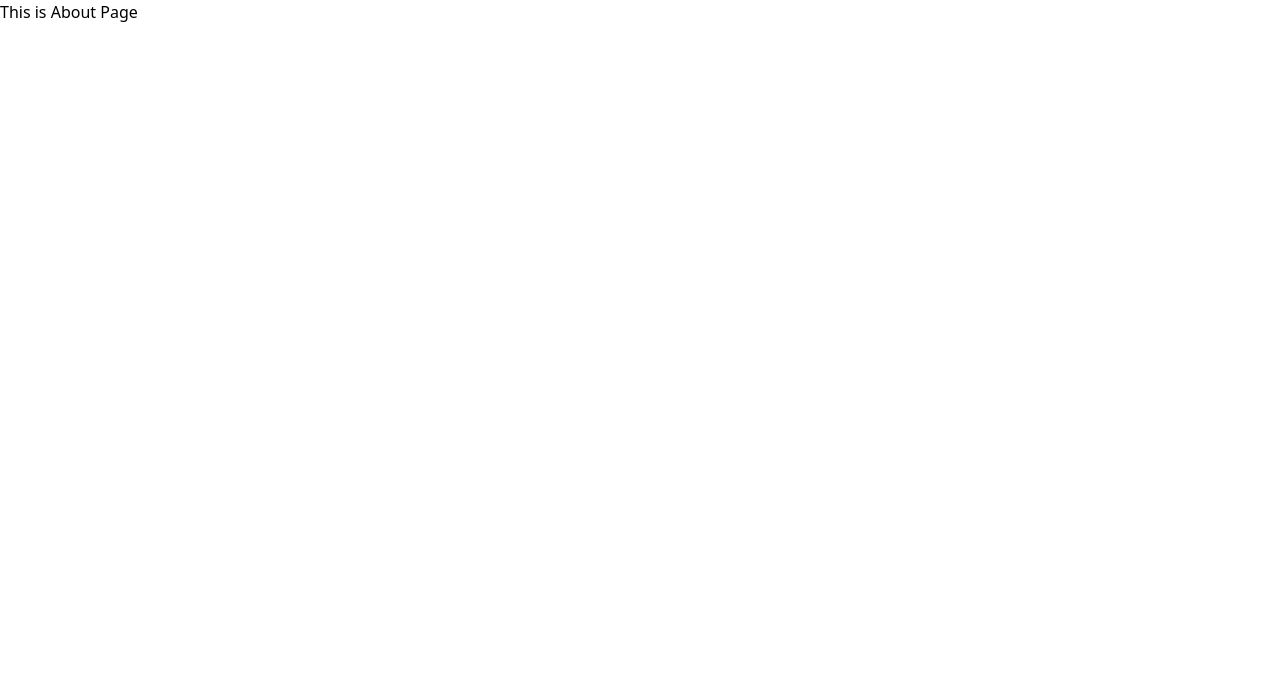
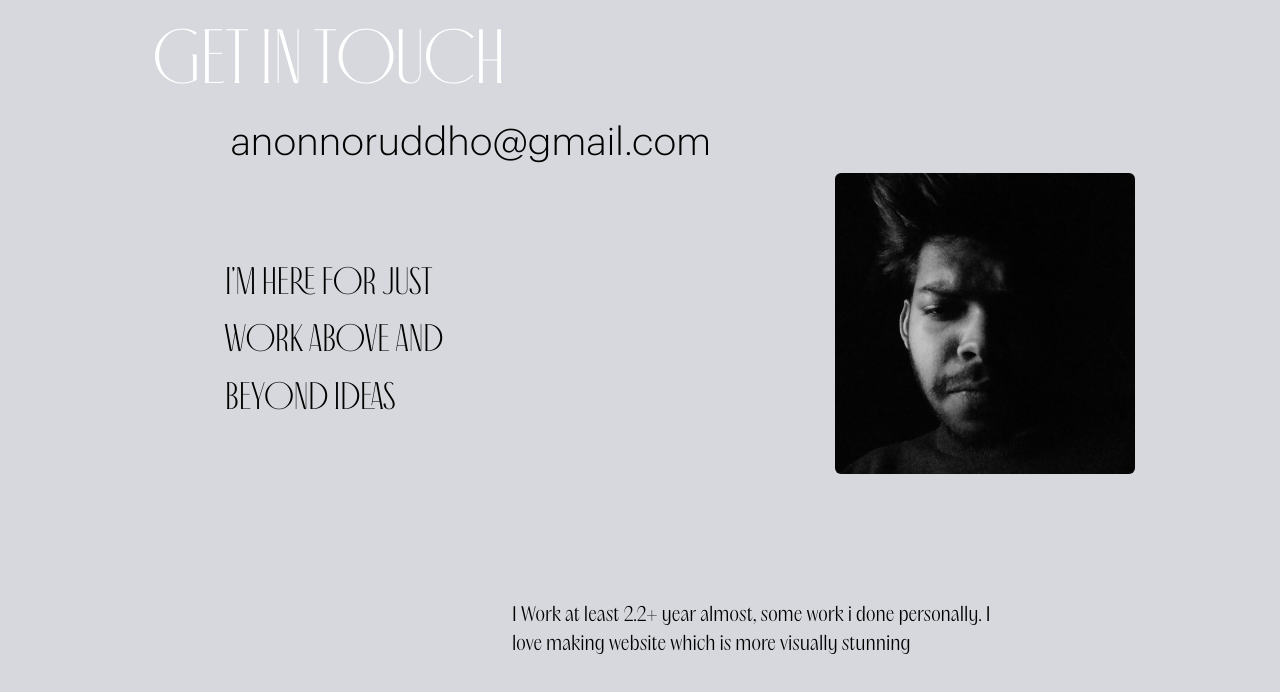
Before and after one commit to ahmedrimon/anonno--portfolio, a Next.js app: page /about in a window 1280 px wide. Shown: the top 692 px of the page. Built offline with nearby package versions, Linux system fonts and the light colour scheme.

Commit message:
added substance

```diff
--- a/components/About/AboutPage.tsx
+++ b/components/About/AboutPage.tsx
@@ -1,5 +1,20 @@
+import Image from 'next/image'
+import own from "../../images/anonnoPicture.jpg";
+
 export default function About() {
-     return <section>
-          <h1>This is About Page</h1>
+     return <section className="bg-[#D7D8DD] h-[100vh]">
+          <h1 className="font-antiga text-white text-[6vw] ml-[2em]">Get in Touch</h1>
+          <h1 className="font-graphik text-[3vw] ml-[6em] hover:bg-[#aebee8] hover:cursor-pointer hover:w-[35%] max-[520px]:text-[1.5rem] max-[520px]:ml-[6rem] max-[520px]:mt-[1rem]">anonnoruddho@gmail.com</h1>
+          <div className="flex justify-around">
+               <p className="font-antiga text-black text-[3vw] uppercase w-[20%] mt-[5rem] ml-[5rem] max-[520px]:hidden">I'm here for just work above and beyond ideas</p>
+               <Image
+                    className="ml-16 rounded-md max-[520px]:mt-[4rem]"
+                    src={own}
+                    alt="owner of this website"
+                    width={300}
+                    height={100}
+               />
+          </div>
+          <p className="font-acma text-black text-[1.5vw] w-[40%] mt-[8rem] ml-[32rem] max-[520px]:ml-[3rem] max-[520px]:text-[1.5rem]">I Work at least 2.2+ year almost, some work i done personally. I love making website which is more visually stunning</p>
      </section>
 }
--- a/components/Work/WorkPage.tsx
+++ b/components/Work/WorkPage.tsx
@@ -42,7 +42,7 @@ export default function Work() {
                <Link className="font-antiga text-[3em] text-red-500 ml-[1.5em] max-[767px]:text-[2em]" href="https://icam-distribution.netlify.app" target="__blank">LIVE LINK</Link>
                <Link className="font-antiga text-[3em] text-red-500 ml-[2em] max-[767px]:text-[2em]" href="https://github.com/ahmedrimon/icam-distribution" target="__blank">RAW CODE</Link>
                <div className="flex justify-center">
-                    <p className="font-graphik font-normal text-[1em] mt-[1em] w-[70%]">To simple Ecommerce portray, and follow through the ideas are moving</p>
+                    <p className="font-graphik font-normal text-[1em] mt-[1em] w-[70%]">React explore to do different things</p>
                </div>
           </div>
           <p className="font-antiga text-[4em] ml-[0.4em]">03</p>
@@ -58,10 +58,10 @@ export default function Work() {
                <Link className="font-antiga text-[3em] text-red-500 ml-[1.5em] max-[767px]:text-[2em]" href="https://icam-distribution.netlify.app" target="__blank">LIVE LINK</Link>
                <Link className="font-antiga text-[3em] text-red-500 ml-[2em] max-[767px]:text-[2em]" href="https://github.com/ahmedrimon/icam-distribution" target="__blank">RAW CODE</Link>
                <div className="flex justify-center">
-                    <p className="font-graphik font-normal text-[1em] mt-[1em] w-[70%]">To simple Ecommerce portray, and follow through the ideas are moving</p>
+                    <p className="font-graphik font-normal text-[1em] mt-[1em] w-[70%]">Progress that happen, just continue the thing and establish idea</p>
                </div>
           </div>
-          <div className="mt-[6em]">
+          <div className="mt-[6em] max-[520px]:mt-[1.5em] min-[1280px]:mt-[1em]">
                <FooterLast />
           </div>
      </section>
```
Also changed, not shown: images/anonnoPicture.jpg (added).
